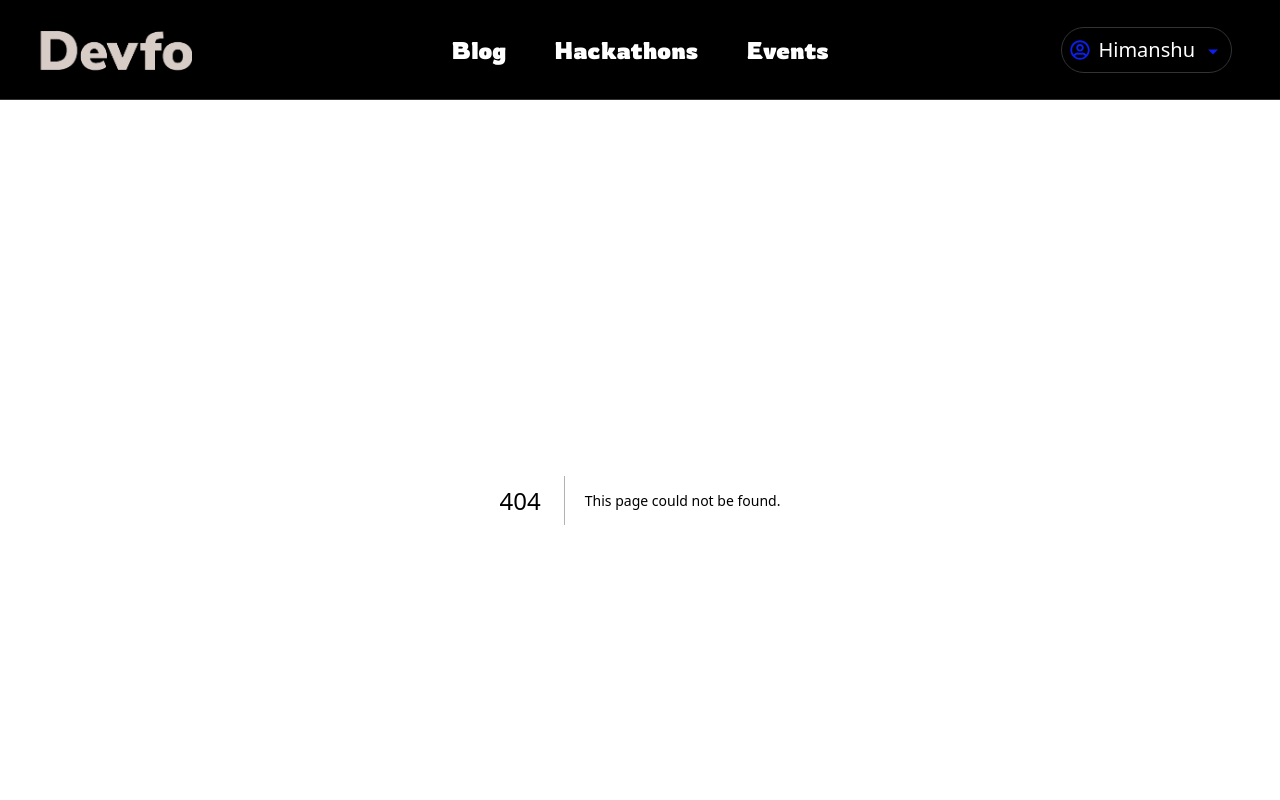
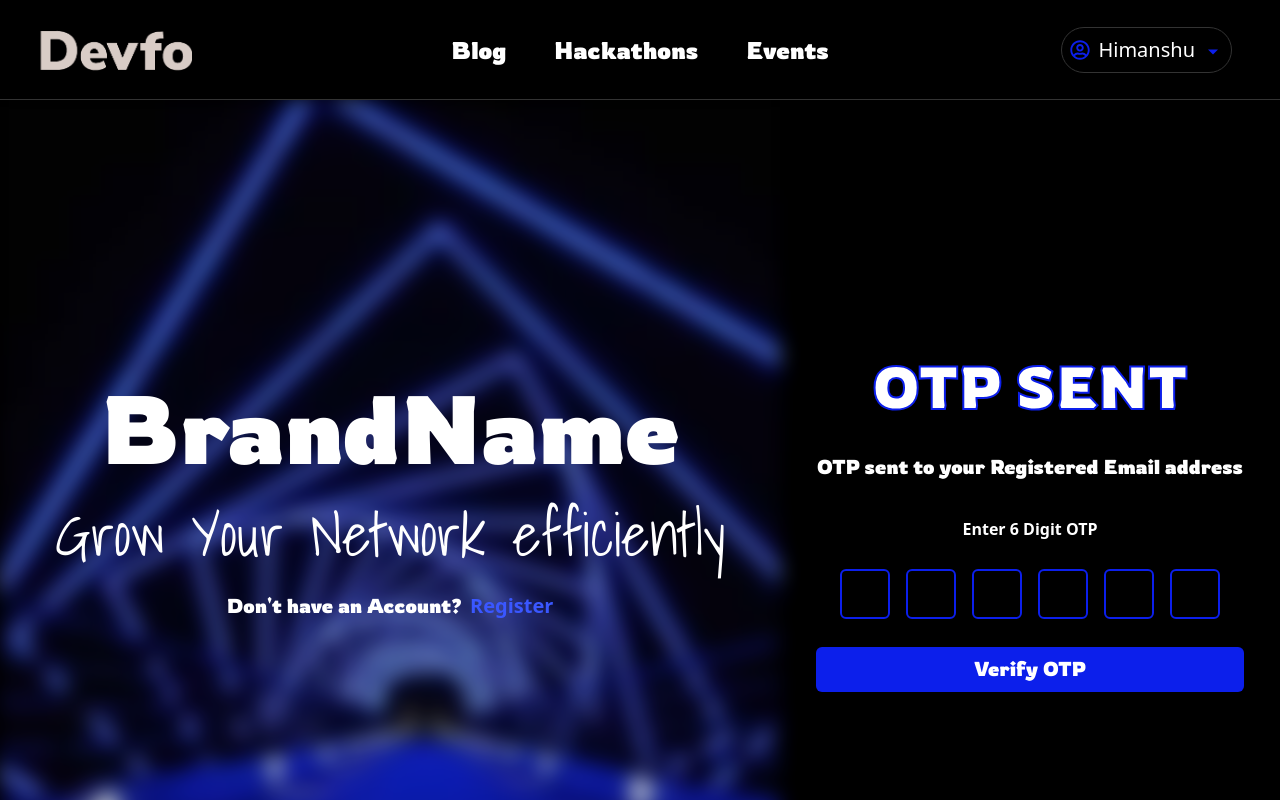
Before and after one commit to himansh423/saas-event-platform, a Next.js app: page /auth/verify-otp/1 in a window 1280 px wide. Before the commit this address had no page. Shown: the top 800 px of the page. Built offline with nearby package versions, Linux system fonts and the light colour scheme.

Commit message:
integrated register and verify otp in frontend.

```diff
--- a/src/app/globals.css
+++ b/src/app/globals.css
@@ -10,7 +10,15 @@ html, body {
   overflow-x: hidden;
   background-color: black;
 }
+input[type="number"]::-webkit-inner-spin-button,
+input[type="number"]::-webkit-outer-spin-button {
+  -webkit-appearance: none;
+  margin: 0;
+}
 
+input[type="number"] {
+  -moz-appearance: textfield; /* For Firefox */
+}
 
 @layer base {
   :root {
--- a/src/components/Register.tsx
+++ b/src/components/Register.tsx
@@ -8,6 +8,8 @@ import { useForm, SubmitHandler } from "react-hook-form";
 import { zodResolver } from "@hookform/resolvers/zod";
 import { z } from "zod";
 import Link from "next/link";
+import axios from "axios";
+import { useRouter } from "next/navigation";
 
 const rowdies1 = Rowdies({
   weight: "700",
@@ -20,9 +22,9 @@ const shadows1 = Shadows_Into_Light({
   subsets: ["latin"],
 });
 
-
 type UserData = z.infer<typeof User>;
 const Register: React.FC = () => {
+  const router = useRouter();
   const {
     register,
     handleSubmit,
@@ -39,9 +41,19 @@ const Register: React.FC = () => {
     resolver: zodResolver(User),
   });
 
-  const onSubmit: SubmitHandler<UserData> = async () => {
+  const onSubmit: SubmitHandler<UserData> = async (data: UserData) => {
     try {
-      console.log("Success:");
+      const payload = {
+        firstName: data.firstName,
+        lastName: data.lastName,
+        email: data.email,
+        password: data.password,
+      };
+      const res = await axios.post("/api/auth/register", payload);
+
+      if(res.data.success){
+        router.push(`/auth/verify-otp/${payload.email}`)
+      }
     } catch (error: any) {
       console.error("Error:", error);
       setError("root", {
@@ -141,7 +153,8 @@ const Register: React.FC = () => {
           </button>
           <div className="text-white text-xl flex gap-2 items-center">
             <p className={rowdies1.className}>Already have an Account?</p>
-            <Link href={"/login"}
+            <Link
+              href={"/login"}
               className={`${rowdies1.className} font-bold bg-gradient-to-r from-blue-400 to-[#0c1feb] bg-clip-text text-transparent`}
             >
               Login
--- a/src/components/Verify.tsx
+++ b/src/components/Verify.tsx
@@ -1,6 +1,13 @@
+"use client";
 import Image from "next/image";
 import loginImage from "../../public/event.jpg";
 import { Rowdies, Shadows_Into_Light } from "next/font/google";
+import { useParams, useRouter } from "next/navigation";
+import { SubmitHandler, useForm } from "react-hook-form";
+import { otpSchema } from "@/library/zodSchema/otpSchema";
+import { z } from "zod";
+import { zodResolver } from "@hookform/resolvers/zod";
+import axios from "axios";
 const rowdies1 = Rowdies({
   weight: "700",
   display: "swap",
@@ -11,7 +18,57 @@ const shadows1 = Shadows_Into_Light({
   display: "swap",
   subsets: ["latin"],
 });
+type OTP = z.infer<typeof otpSchema>;
 const Verify = () => {
+  const router = useRouter();
+  const params = useParams();
+  const email = params?.email;
+
+  const {
+    register,
+    handleSubmit,
+    setError,
+    formState: { errors, isSubmitting },
+  } = useForm<OTP>({
+    defaultValues: {
+      number1: "",
+      number2: "",
+      number3: "",
+      number4: "",
+      number5: "",
+      number6: "",
+    },
+    resolver: zodResolver(otpSchema),
+  });
+
+  const onSubmit: SubmitHandler<OTP> = async (data: OTP) => {
+    const otp = [
+      data.number1,
+      data.number2,
+      data.number3,
+      data.number4,
+      data.number5,
+      data.number6,
+    ].join("");
+
+    try {
+      const payload = {
+        email,
+        otp,
+      };
+      const res = await axios.post("/api/auth/register", payload);
+
+      if (res.data.success) {
+        router.push("/");
+      }
+    } catch (error: any) {
+      console.error("Error:", error);
+      setError("root", {
+        type: "manual",
+        message: error.message,
+      });
+    }
+  };
   return (
     <div className="w-screen h-screen flex">
       <div className=" relative imageContainer flex-1 min-h-screen bg-black flex justify-center items-center">
@@ -49,41 +106,56 @@ const Verify = () => {
         >
           OTP SENT
         </h2>
-        <p className={`${rowdies1.className} text-xl`}>OTP sent to your Registered Email address</p>
-        <form className="loginForm flex flex-col items-center gap-7 w-full px-4">
+        <p className={`${rowdies1.className} text-xl`}>
+          OTP sent to your Registered Email address
+        </p>
+        <form
+          onSubmit={handleSubmit(onSubmit)}
+          className="loginForm flex flex-col items-center gap-7 w-full px-4"
+        >
           <p className="font-bold">Enter 6 Digit OTP</p>
           <div className="w-full flex gap-4 justify-center">
             <input
+              {...register("number1")}
               type="text"
+              maxLength={1}
               className="w-[50px] h-[50px] rounded-md border-[2px] border-[#0c1feb] bg-transparent outline-none focus:border-[3px] px-4 text-center"
-
             />
             <input
+              {...register("number2")}
               type="text"
+              maxLength={1}
+              className="w-[50px] h-[50px] rounded-md border-[2px] border-[#0c1feb] bg-transparent outline-none focus:border-[3px] px-4 text-center "
+            />
+
+            <input
+              {...register("number3")}
+              type="text"
+              maxLength={1}
               className="w-[50px] h-[50px] rounded-md border-[2px] border-[#0c1feb] bg-transparent outline-none focus:border-[3px] px-4 text-center"
-
             />
             <input
+              {...register("number4")}
               type="text"
+              maxLength={1}
               className="w-[50px] h-[50px] rounded-md border-[2px] border-[#0c1feb] bg-transparent outline-none focus:border-[3px] px-4 text-center"
-
             />
             <input
+              {...register("number5")}
               type="text"
+              maxLength={1}
               className="w-[50px] h-[50px] rounded-md border-[2px] border-[#0c1feb] bg-transparent outline-none focus:border-[3px] px-4 text-center"
-
             />
             <input
+              {...register("number6")}
               type="text"
+              maxLength={1}
               className="w-[50px] h-[50px] rounded-md border-[2px] border-[#0c1feb] bg-transparent outline-none focus:border-[3px] px-4 text-center"
-
-          />
-          <input
-            type="text"
-            className="w-[50px] h-[50px] rounded-md border-[2px] border-[#0c1feb] bg-transparent outline-none focus:border-[3px] px-4 text-center"
-
             />
           </div>
+          {errors.number1 && (
+            <p style={{ color: "orangered" }}>{errors.number1.message}</p>
+          )}
           <button className="w-full bg-[#0c1feb] h-[45px] flex justify-center items-center rounded-md text-xl">
             <p className={rowdies1.className}>Verify OTP</p>
           </button>
--- /dev/null
+++ b/src/library/zodSchema/otpSchema.ts
@@ -0,0 +1,24 @@
+import { z } from "zod";
+
+export const otpSchema = z
+  .object({
+    number1: z.string().max(1).min(1,"Enter a 6-digit OTP"),
+    number2: z.string().max(1).min(1),
+    number3: z.string().max(1).min(1),
+    number4: z.string().max(1).min(1),
+    number5: z.string().max(1).min(1),
+    number6: z.string().max(1).min(1),
+  })
+  .refine(
+    (data) =>
+      data.number1 &&
+      data.number2 &&
+      data.number3 &&
+      data.number4 &&
+      data.number5 &&
+      data.number6,
+    {
+      message: "Enter a 6-digit OTP",
+      path: ["number1"],
+    }
+  );
```
Also changed, not shown: src/app/auth/login/page.tsx (renamed from src/app/login/page.tsx), src/app/auth/register/page.tsx (renamed from src/app/register/page.tsx), src/app/auth/verify-otp/[email]/page.tsx (renamed from src/app/verify/page.tsx). Lines whose indentation alone changed are shown as unchanged.
